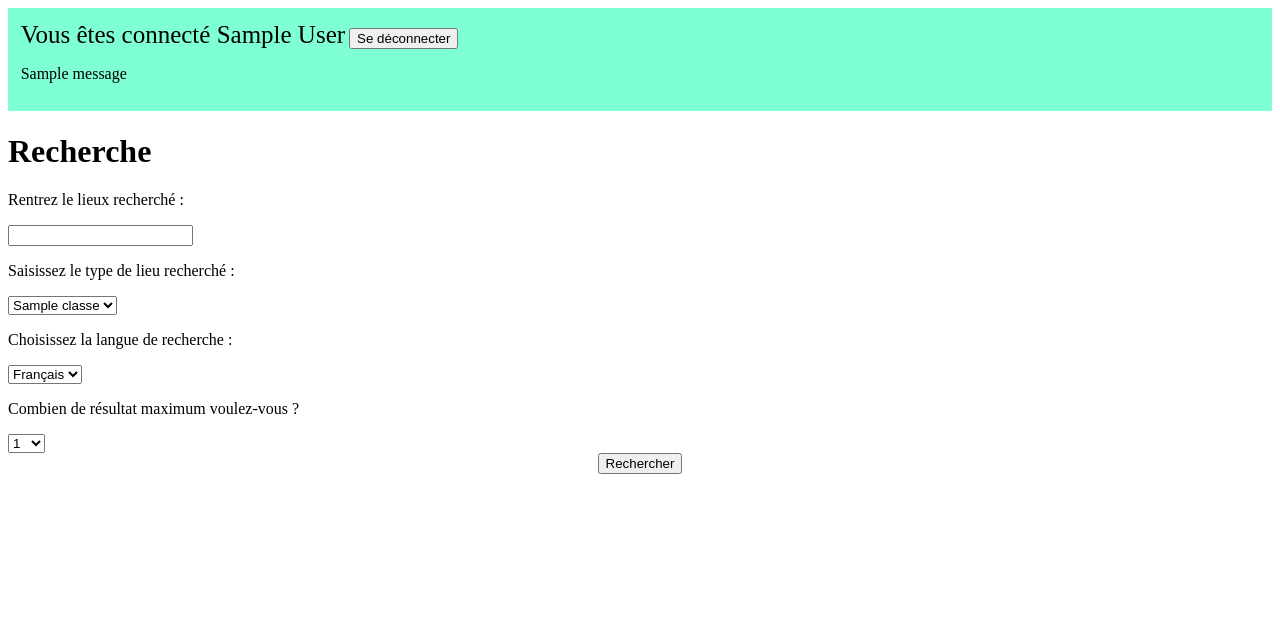
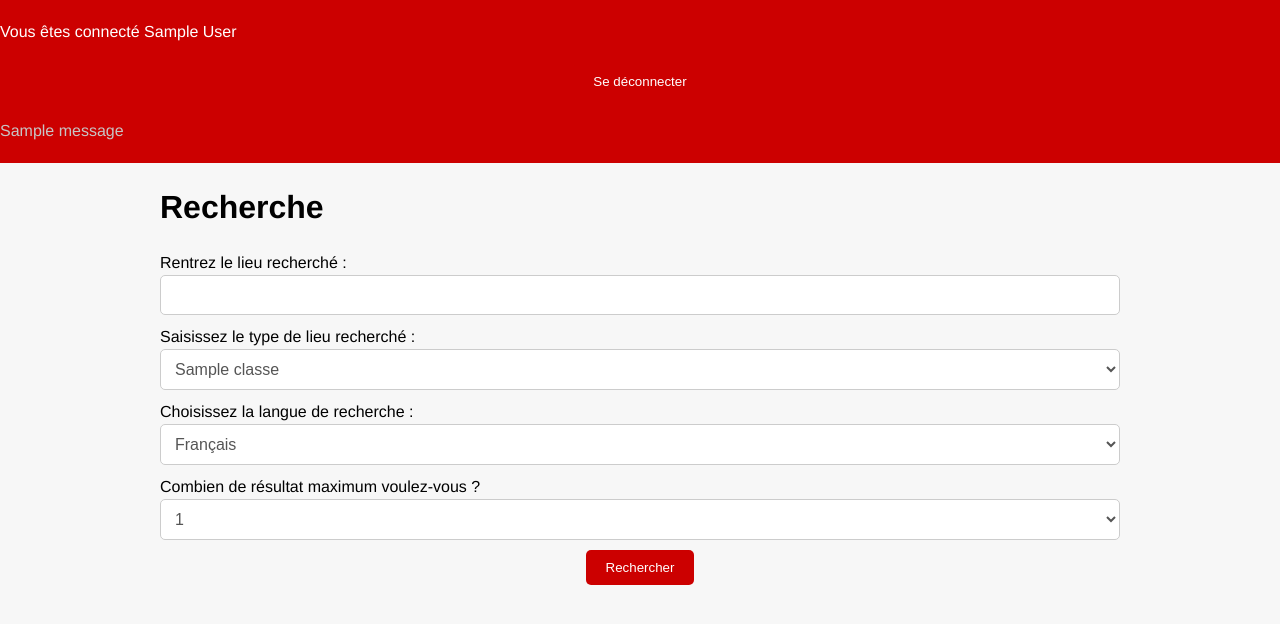
Before and after one commit to Florian-Langele/application-flask, a Flask app: page / in a window 1280 px wide. Shown: the top 624 px of the page. Run offline with Flask 3, Linux system fonts and the light colour scheme; a user stored in the database is signed in; tables that the repository leaves empty hold one stand-in row (values such as "Sample post"); one stand-in notice (Sample message) is shown.

Commit message:
ajout du css et dernié push normalement

```diff
--- a/app/models/formulaires.py
+++ b/app/models/formulaires.py
@@ -1,14 +1,14 @@
 from flask_wtf import FlaskForm
-from wtforms import StringField, SelectField, SelectMultipleField, TextAreaField
+from wtforms import StringField, SelectField, SelectMultipleField, TextAreaField,PasswordField
 from .wikidata import Classe
 
 class Connexion(FlaskForm):
     nom = StringField("nom", validators=[])
-    password = StringField("password", validators=[])
+    password = PasswordField("password", validators=[])
 
 class Inscription(FlaskForm):
     nom = StringField("nom", validators=[])
-    password = StringField("password", validators=[])
+    password = PasswordField("password", validators=[])
     confirmation_password = StringField("confirmation_password", validators=[])
 
 class Recherche(FlaskForm):
--- a/app/routes/generales.py
+++ b/app/routes/generales.py
@@ -61,7 +61,6 @@ def recherche():
 @app.route("/resultat", methods=["GET","POST"])
 @login_required
 def resultat():
-
     #Récupération des propriétés associés à la classe choisie pour le prochain formulaire
     form = Proprietes()
     choix_proprietes = []
--- a/app/static/css/stylesheet.css
+++ b/app/static/css/stylesheet.css
@@ -1,25 +1,197 @@
-#map{
-    margin: auto;
-    height: 600px;
-    width: 600px;
+/* Reset CSS */
+* {
+    margin: 0;
+    padding: 0;
+    box-sizing: border-box;
 }
 
-.users{
-    background-color: aquamarine;
-    padding: 1%;
+.flash{
+    color: rgb(199, 196, 196);
 }
 
-.users_elements{
-    display: inline;
-    font-size: 25px;
+.body {
+    max-width: 1000px;
+    margin: 0 auto;
+    padding: 20px;
+  }
+
+  #map {
+    height: 500px;
+    width: 100%;
+    margin-bottom: 20px;
+  }
+
+  .leaflet-container {
+    background-color: #f5f5f5;
+    border-radius: 5px;
+    box-shadow: 0px 2px 2px rgba(0, 0, 0, 0.3);
+  }
+
+body {
+    font-family: 'Helvetica Neue', Helvetica, Arial, sans-serif;
+    font-size: 16px;
+    line-height: 1.5;
+    background-color: #f7f7f7;
+
 }
 
-.vue-lieu > span{
+/* Set link color */
+a {
+    color: #ff6666;
+    text-decoration: none;
+}
 
-    background-color: lightcoral;
-    border: 2px;
-    border-style: solid;
-    border-color: lightgray;
-    padding: 1%;
+a:hover {
+    color: #cc0000;
+}
+
+/* Center content horizontally */
+.container {
+    max-width: 1200px;
+    margin: 0 auto;
+    padding: 0 20px;
+}
+
+/*-------------------------------------
+    Header Styles
+--------------------------------------*/
+
+/* Set header background color */
+header {
+    background-color: #cc0000;
+    color: #fff;
+    padding: 20px 0;
+}
+
+/* Set header link color */
+header a {
+    color: #fff;
+}
+
+/* Set header link hover color */
+header a:hover {
+    color: #f5f5f5;
+}
+
+/*-------------------------------------
+    Footer Styles
+--------------------------------------*/
+
+
+/*-------------------------------------
+    Button Styles
+--------------------------------------*/
+
+/* Set button styles */
+button {
     display: inline-block;
+    padding: 10px 20px;
+    background-color: #cc0000;
+    color: #fff;
+    border: none;
+    border-radius: 5px;
+    cursor: pointer;
 }
+
+button:hover {
+    background-color: #f5f5f5;
+    color: #cc0000;
+}
+
+/*-------------------------------------
+    Form Styles
+--------------------------------------*/
+
+/* Set form styles */
+form {
+    margin: 20px 0;
+}
+
+form label,
+form input,
+form select {
+    display: block;
+    width: 100%;
+}
+
+form input[type="text"],
+form input[type="password"],
+form textarea {
+    margin-bottom: 10px;
+    padding: 10px;
+    border: 1px solid #ccc;
+    border-radius: 5px;
+    font-size: 16px;
+    color: #555;
+}
+
+form select {
+    margin-bottom: 10px;
+    padding: 10px;
+    border: 1px solid #ccc;
+    border-radius: 5px;
+    font-size: 16px;
+    color: #555;
+    background-color: #fff;
+}
+
+form input[type="submit"] {
+    display: block;
+    margin-top: 20px;
+}
+
+/*-------------------------------------
+    Table Styles
+--------------------------------------*/
+
+/* Set table styles */
+table {
+    width: 100%;
+    border-collapse: collapse;
+    margin-bottom: 20px;
+}
+
+table th,
+table td {
+    padding: 10px;
+    border: 1px solid #ccc;
+}
+
+table th {
+    background-color: #cc0000;
+    color: #fff;
+}
+
+/* Set table hover styles */
+table tbody tr:hover {
+    background-color: #f5f5f5;
+}
+
+.vue-lieu {
+    float: right;
+    width: 30%;
+    margin-top: 20px;
+  }
+
+
+.vue-lieu > span {
+    display: inline-block;
+    padding: 6px 12px;
+    border: 2px solid #e74c3c;
+    border-radius: 4px;
+    background-color: #e74c3c;
+    color: white;
+    text-align: center;
+    text-decoration: none;
+    font-size: 16px;
+    margin-right: 10px;
+    display: block;
+    margin-bottom: 10px;
+  }
+.vue-lieu > span:active {
+    background-color: #800000;
+  }
+
+  .vue-lieu > span:hover {
+    cursor:help;
+  }
--- a/app/templates/fragments/formulaires/connexion.html
+++ b/app/templates/fragments/formulaires/connexion.html
@@ -1,4 +1,4 @@
-<form method="post" name="connexion">
+<form class="form-connexion" method="post" name="connexion">
     {{form.hidden_tag() }}
     <div align="left">
     <p>Rentrez le nom :</p>
@@ -13,6 +13,6 @@
         </span>
     </div>
     <div align="center">
-        <button type="submit">Se connecter</button>
+        <button class="btn-connexion" type="submit">Se connecter</button>
     </div>
 </form>
--- a/app/templates/fragments/formulaires/recherche.html
+++ b/app/templates/fragments/formulaires/recherche.html
@@ -1,7 +1,7 @@
 <form method="post" name="recherche">
     {{form.hidden_tag() }}
     <div align="left">
-    <p>Rentrez le lieux recherché :</p>
+    <p>Rentrez le lieu recherché :</p>
         <span>
             {{form.recherche}}
         </span>
--- a/app/templates/fragments/header/header.html
+++ b/app/templates/fragments/header/header.html
@@ -7,7 +7,8 @@
     <title>Requete API</title>
 </head>
 <body>
-    <div class="users">
+
+    <header>
         {%if current_user.is_authenticated%}
         <p class="users_elements">Vous êtes connecté {{current_user.nom }}</p>
         <form align="center" class="users_elements" action="{{url_for('deconnexion')}}">
@@ -24,11 +25,11 @@
         {% with messages = get_flashed_messages() %}
         {%if messages%}
         {%for message in messages%}
-        <p>{{message}}</p>
+        <p class="flash">{{message}}</p>
         {%endfor%}
         {%endif%}
         {%endwith%}
-    </div>
+    </header>
     <div class="body">
         {%block body%}{%endblock%}
     </div>
--- a/app/templates/pages/accueil.html
+++ /dev/null
@@ -1,5 +0,0 @@
-{%extends "fragments/header/header.html"%}
-
-{%block body%}
-<h1>Accueil</h1>
-{%endblock%}
```
Also changed, not shown: app/templates/fragments/formulaires/proprietes.html (added, +12 -0 lines), app/templates/pages/resultat.html (+2 -12 lines).
